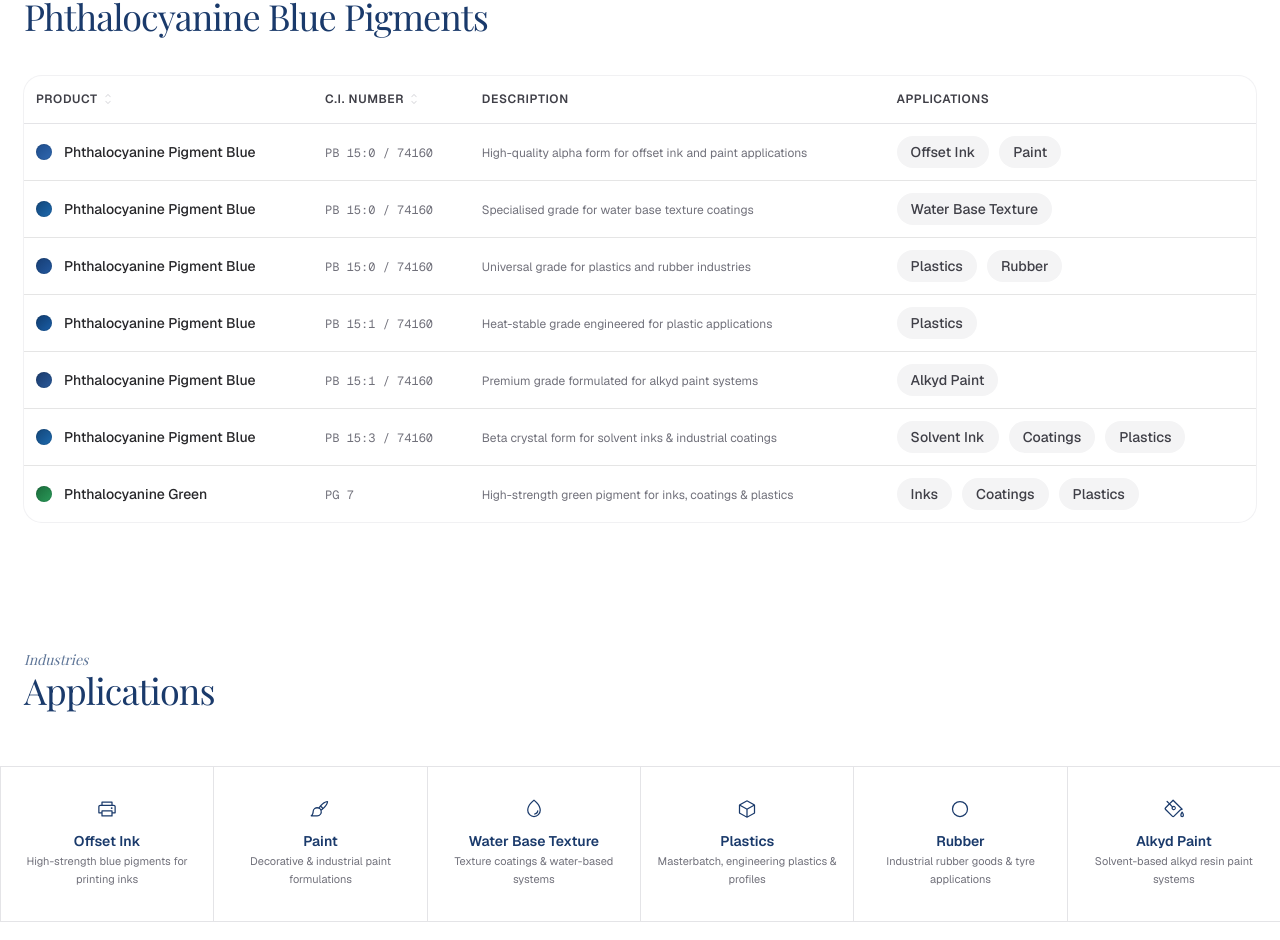
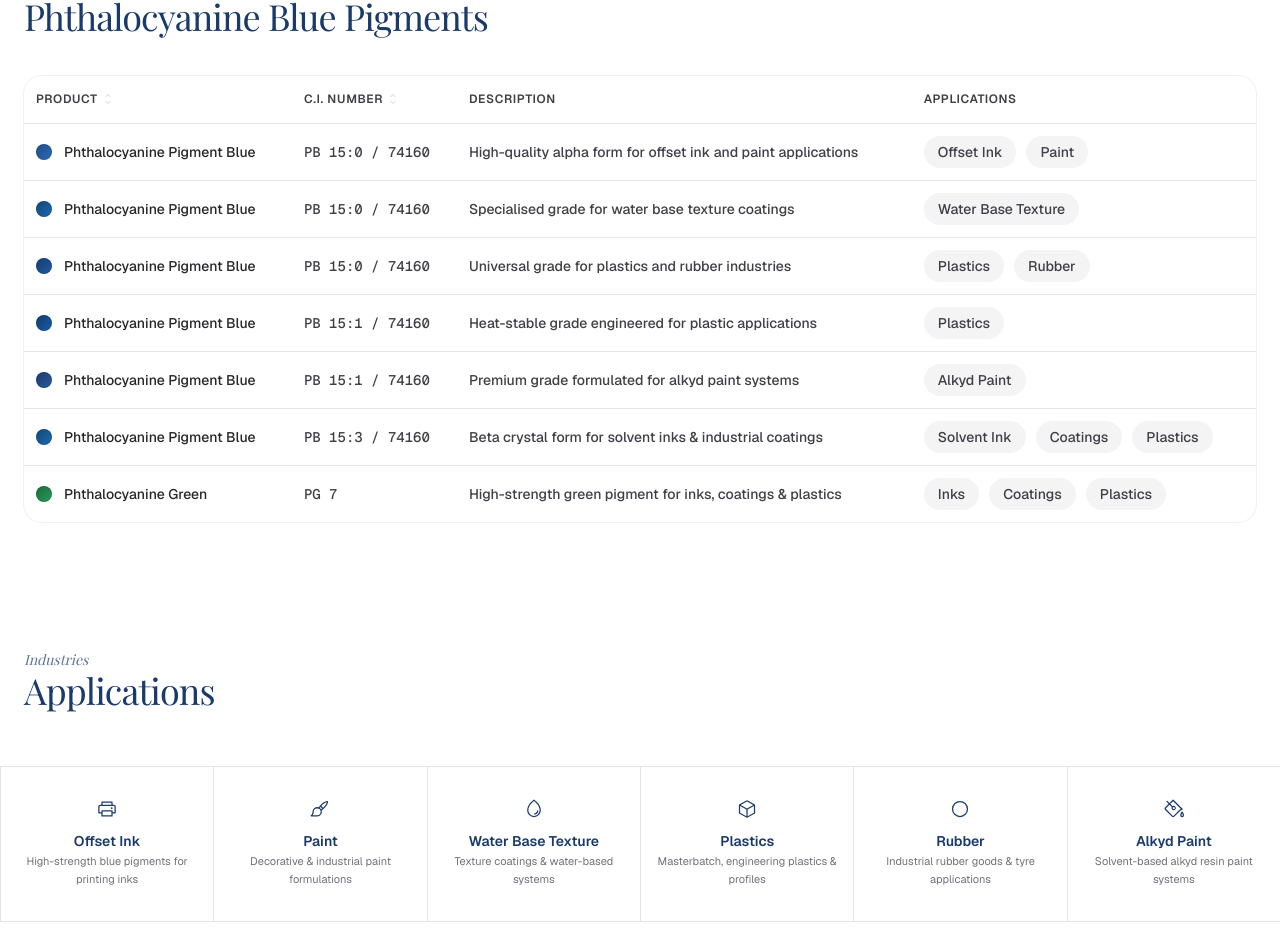
Before and after one commit to pragneshbarik/shivapigments, a Next.js app: page / in a window 1280 px wide. Shown: the part 1345-2285 px from the top of the page. Built offline with nearby package versions, Linux system fonts and the light colour scheme.

Commit message:
Fix product table text styling

```diff
--- a/src/components/products-table.tsx
+++ b/src/components/products-table.tsx
@@ -46,14 +46,14 @@
     header: "C.I. Number",
     enableSorting: true,
     cell: ({ getValue }) => (
-      <span className="font-mono text-xs text-zinc-500">{getValue()}</span>
+      <span className="font-mono text-sm font-medium text-zinc-700">{getValue()}</span>
     ),
   }),
   columnHelper.accessor("description", {
     header: "Description",
     enableSorting: false,
     cell: ({ getValue }) => (
-      <span className="text-xs text-zinc-500">{getValue()}</span>
+      <span className="text-sm font-medium text-zinc-700">{getValue()}</span>
     ),
   }),
   columnHelper.accessor("applications", {
```
